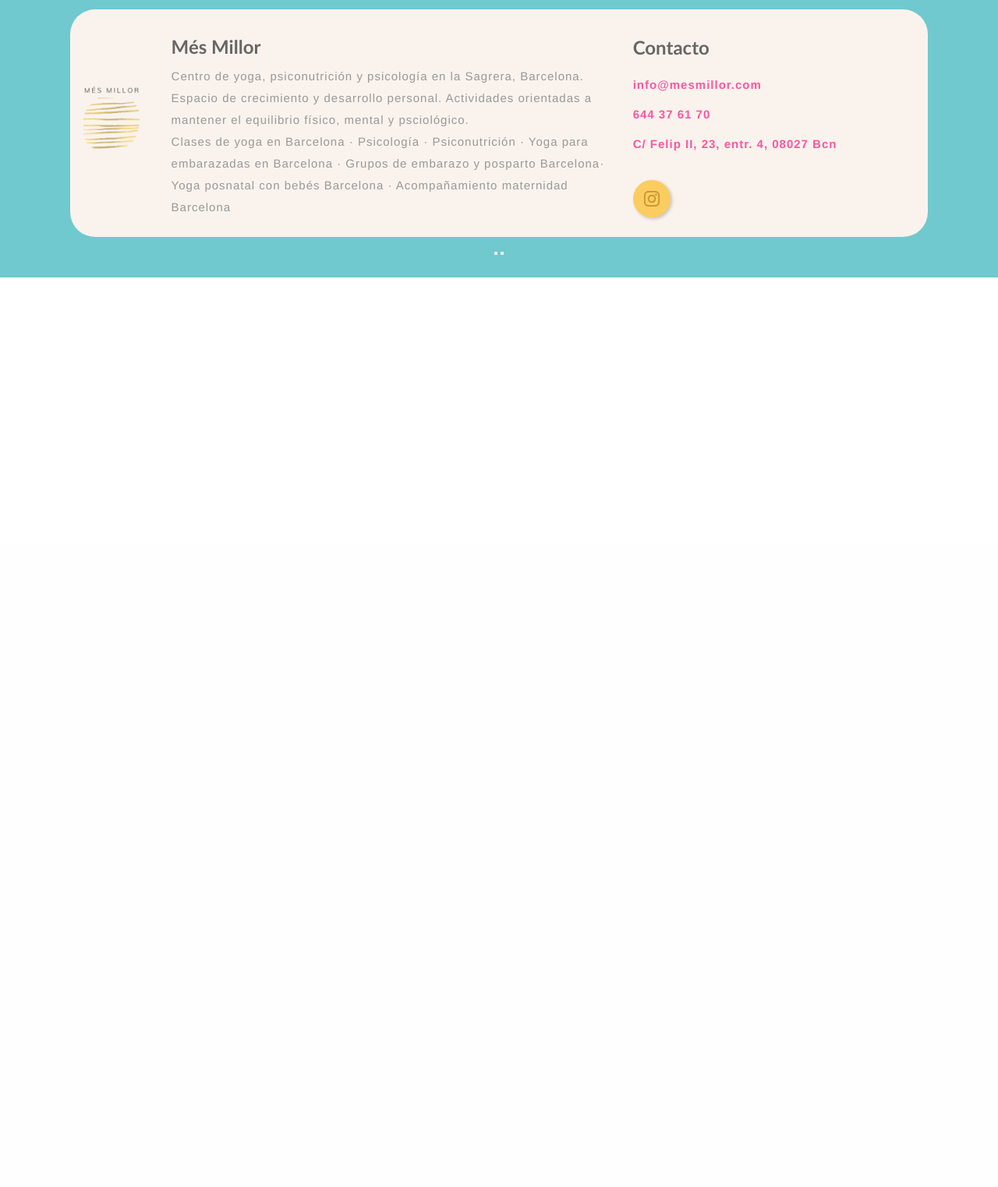
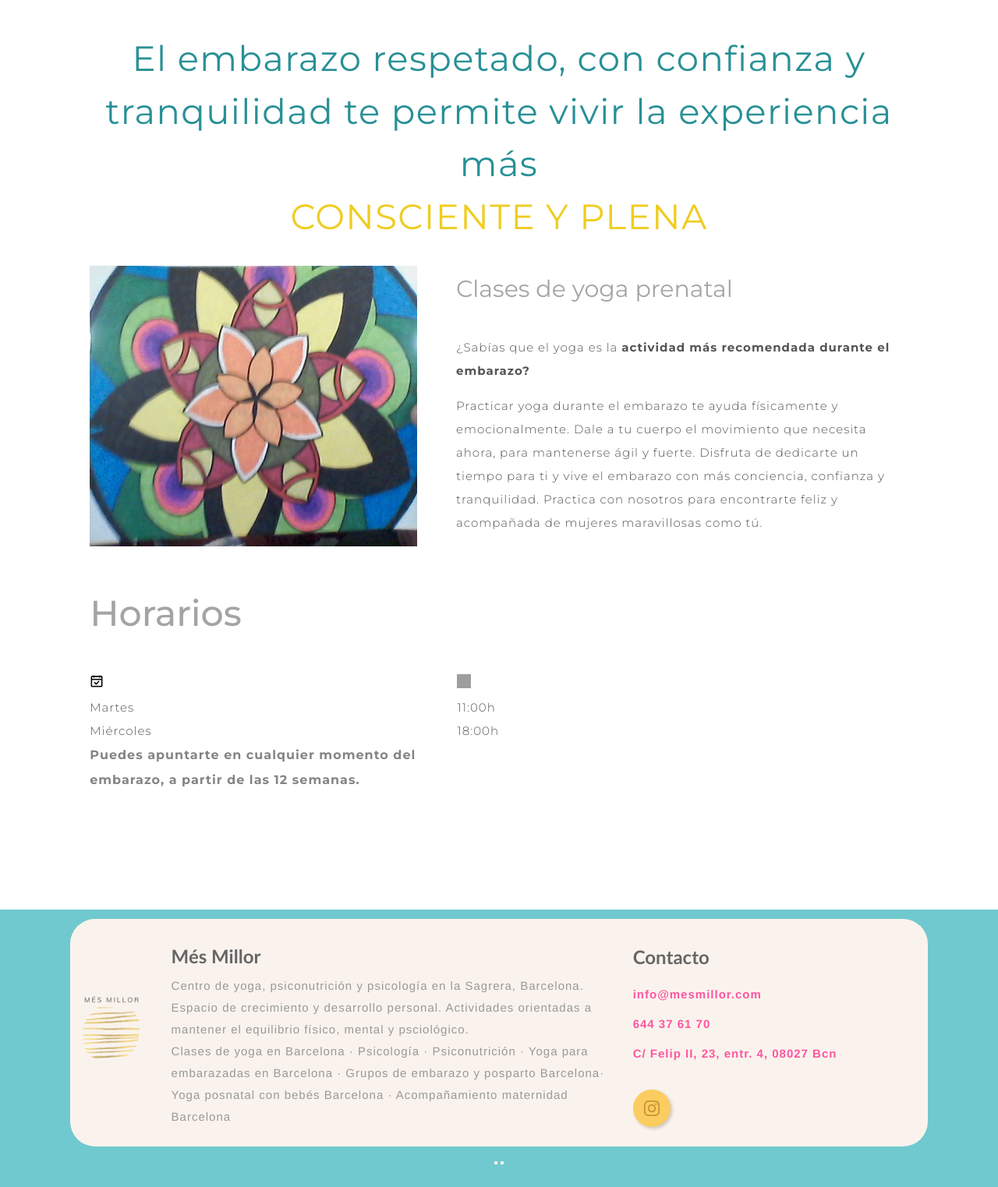
Before and after one commit to menudopaio/mesmillor0, a Flask app: page /yoga-para-embarazadas/ in a window 1280 px wide. Shown: the part 103-1626 px from the top of the page at 78% size. Before the commit the page ends 459 px from the top, so only its background shows below. Run offline with Flask 3, Linux system fonts and the light colour scheme; grey boxes are pictures that could not be loaded.

Commit message:
Añadida html yoga para embarazadas hasta horarios

```diff
--- a/static/styles2.css
+++ b/static/styles2.css
@@ -610,6 +610,12 @@ body {
     height: 18px;
     /* filter: invert(1); */
 }
+.bold {
+    font-size: 16px;
+    font-weight: 700;
+    color: #848484;
+
+}
 .faq { margin-bottom: 40px; }
 .faq h2 {
     color: var(--clr-primary-alfa);
@@ -628,6 +634,22 @@ body {
 }
 
 
+
+/* YOGA PARA EMBARAZADAS */
+.yoga-para-embarazadas-page {
+    width: 82%;
+    margin: 40px auto;
+}
+.yoga-para-embarazadas-page .noMostrar {
+    color: white;
+    margin: 0;
+    height: 1px;
+}
+.yoga-para-embarazadas-page h1 { text-align: center; }
+.yoga-para-embarazadas-page .titulos span {
+    color: var(--corp-clr-secondary);
+    font-size: calc(initial + 8px);
+}
 
 /* FOOTER */
 footer {
--- a/templates/yogaEmbarazadas.html
+++ b/templates/yogaEmbarazadas.html
@@ -8,7 +8,43 @@
 
 <!-- Bloque principal (todo menos cabecera y footer) -->
 {% block main %}
-    <div class="content">
+    <div class="main-content">
         <!-- AQUI TODO EL CUERPO DE LA PAGINA -->
+         <div class="yoga-para-embarazadas-page">
+            <h1 class="noMostrar">YOGA PARA EMBARAZADAS EN BARCELONA</h1>
+            <h1 class="titulos">El embarazo respetado, con confianza y tranquilidad te permite vivir la experiencia más <br><span>CONSCIENTE Y PLENA</span></h1>
+            <section class="imagenTexto">
+                <img src="{{ baseUri }}./static/images/flor.jpg" alt="Clases de yoga prenatal">
+                <div class="texto">
+                    <h2 class="titulo-seccion">Clases de yoga prenatal</h2>
+                    <p>¿Sabías que el yoga es la <b>actividad más recomendada durante el embarazo?</b></p>
+                    <p>Practicar yoga durante el embarazo te ayuda físicamente y emocionalmente. Dale a tu cuerpo el movimiento que necesita ahora, para mantenerse ágil y fuerte. Disfruta de dedicarte un tiempo para ti y vive el embarazo con más conciencia, confianza y tranquilidad. Practica con nosotros para encontrarte feliz y acompañada de mujeres maravillosas como tú.</p>
+                </div>
+            </section>
+            <section class="horarios">
+                <h2 class="titulo-seccion">Horarios</h2>
+                <table class="general-text">
+                    <thead>
+                        <tr>
+                            <th><img src="{{ baseUri }}./static/images/dia.png" alt="Dia"></th>
+                            <th><img src="{{ baseUri }}./static/images/hora.png" alt="Hora"></th>
+                        </tr>
+                    </thead>
+                    <tbody>
+                        <tr>
+                            <td>Martes</td>
+                            <td>11:00h</td>
+                        </tr>
+                        <tr>
+                            <td>Miércoles</td>
+                            <td>18:00h</td>
+                        </tr>
+                        <tr>
+                            <td class="bold">Puedes apuntarte en cualquier momento del embarazo, a partir de las 12 semanas.</td>
+                        </tr>
+                    </tbody>
+                </table>
+            </section>
+         </div>
     </div>
 {% endblock %}
```
Also changed, not shown: static/images/flor.jpg (added).
